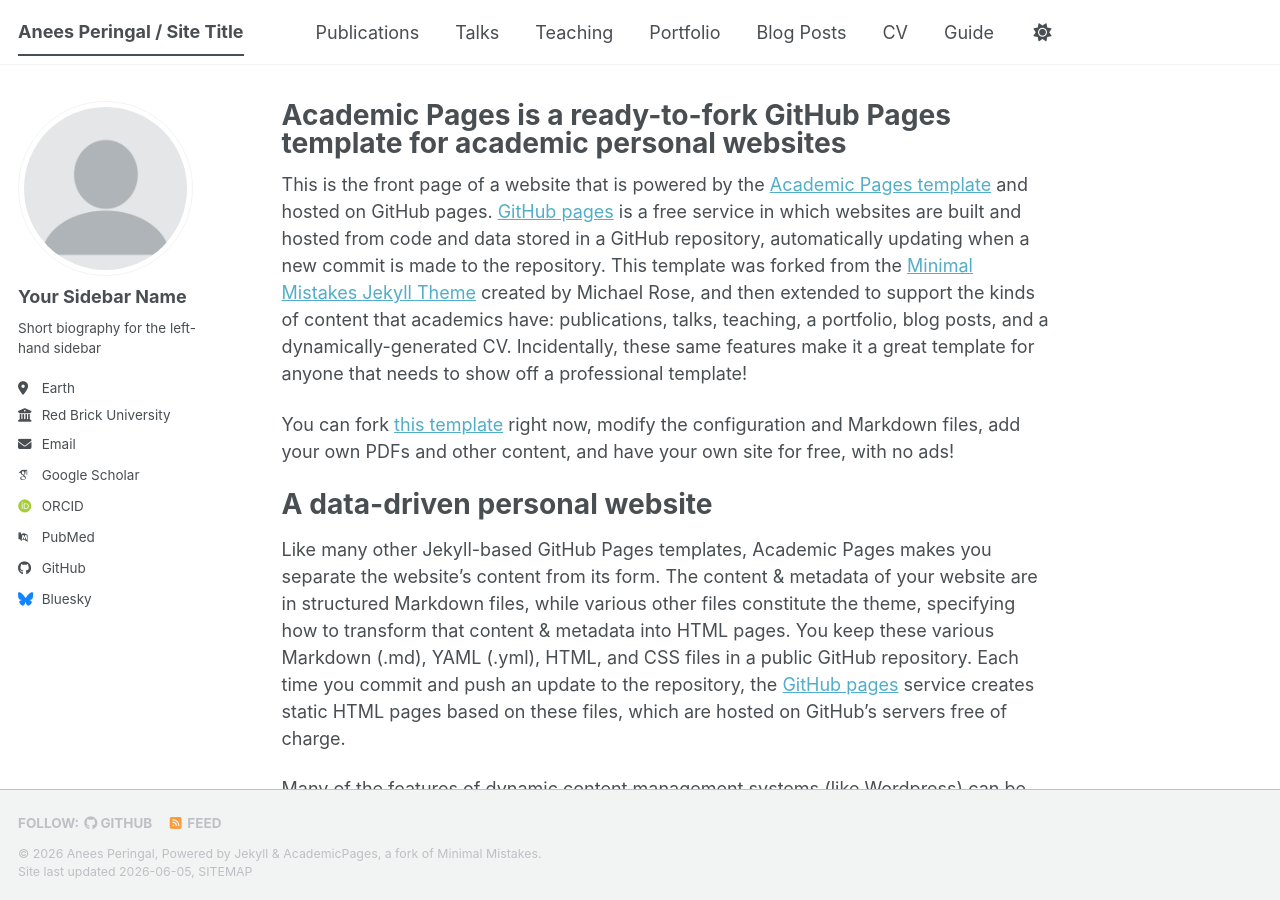
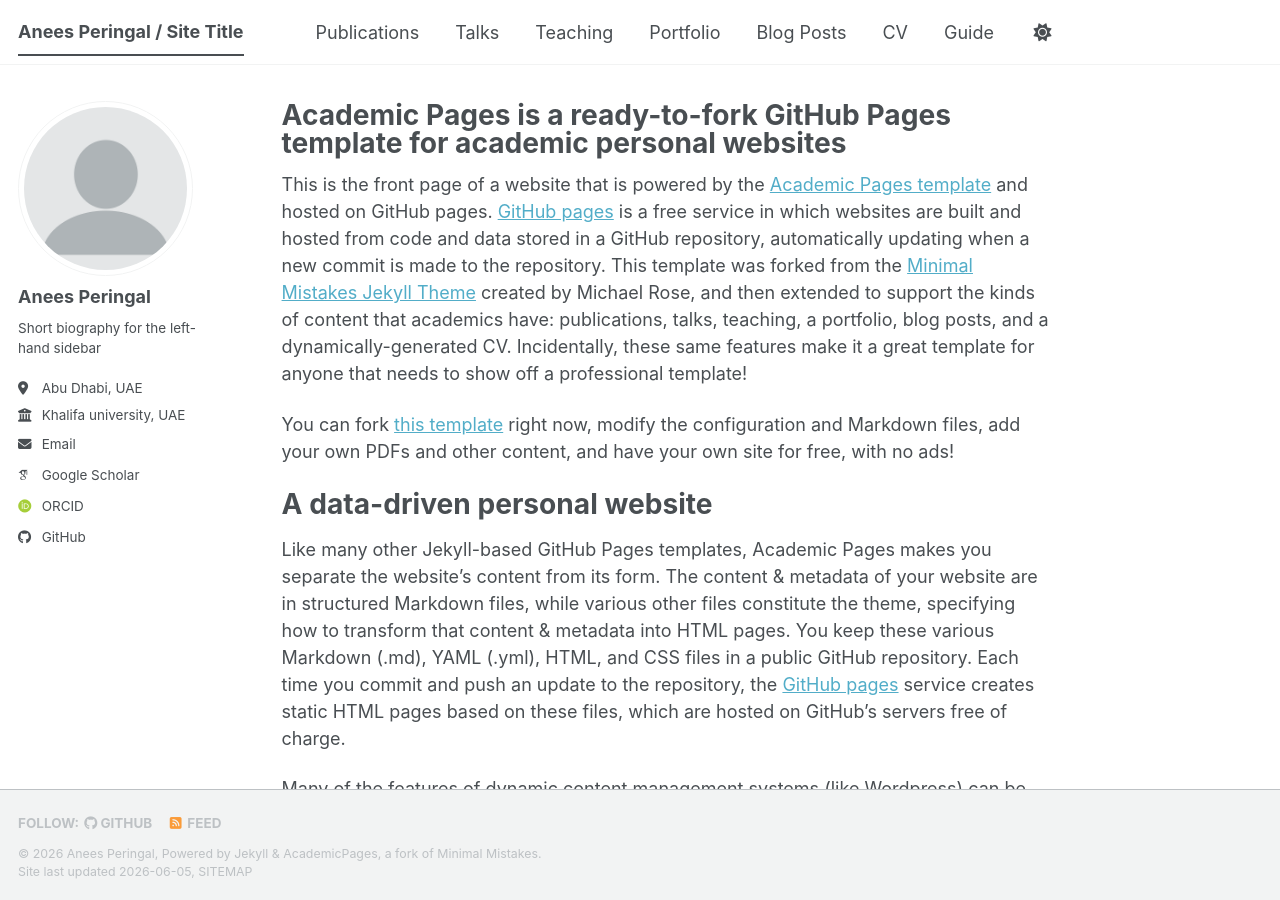
Before and after one commit to AneesPeringal/AneesPeringal.github.io, a Jekyll site: the page built from _pages/about.md, in a window 1280 px wide and 900 px high. Built offline with Jekyll 4.4.1, drawn with Linux system fonts in a browser that asks for light colours; some web fonts are replaced; a script bundle is joined from its source files by our own code; library files that are not in the unit come from our copies.

Commit message:
Update _config.yml

```diff
--- a/_config.yml
+++ b/_config.yml
@@ -24,24 +24,24 @@
 author:
   # Biographic information
   avatar           : "profile.png"
-  name             : "Your Sidebar Name"
+  name             : "Anees Peringal"
   pronouns         : # example: "she/her"
   bio              : "Short biography for the left-hand sidebar"
-  location         : "Earth"
-  employer         : "Red Brick University"
+  location         : "Abu Dhabi, UAE"
+  employer         : "Khalifa university, UAE"
   uri              : # URL
-  email            : "none@example.org"
+  email            : "anees870@gmail.com"
 
   # Academic websites
   academia         : # URL
   arxiv            : # URL - Update with the correct link to your profile
-  googlescholar    : "https://scholar.google.com/citations?user=PS_CX0AAAAAJ"
+  googlescholar    : "https://scholar.google.com/citations?user=658txcwAAAAJ&hl=en"
   inspire-hep      : # URL
   impactstory      : # URL
-  orcid            : "https://orcid.org/yourorcidurl"
+  orcid            : "https://orcid.org/0000-0002-7851-8542"
   semantic         : # URL
   ssrn             : # URL
-  pubmed           : "https://www.ncbi.nlm.nih.gov/pubmed/?term=john+snow"
+  pubmed           : #"https://www.ncbi.nlm.nih.gov/pubmed/?term=john+snow"
   researchgate     : # URL
   scopus           : # URL
   zotero           : # URL
@@ -57,7 +57,7 @@
 
   # Social media
   artstation       : # Username
-  bluesky          : "bsky.app" # Replace this with you Bluesky username
+  bluesky          : #"bsky.app" # Replace this with you Bluesky username
   facebook         : # Username
   flickr           : # Username
   foursquare       : # Username
```
